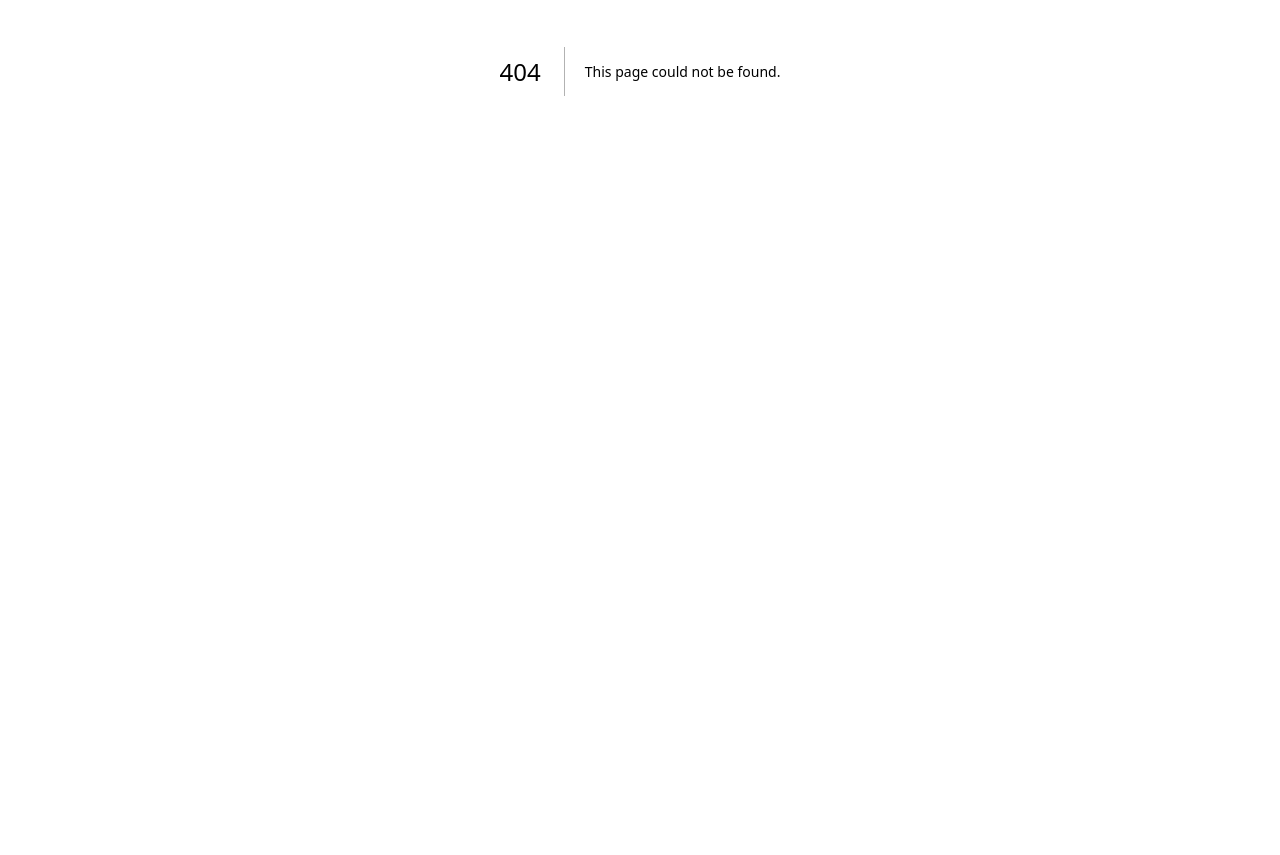
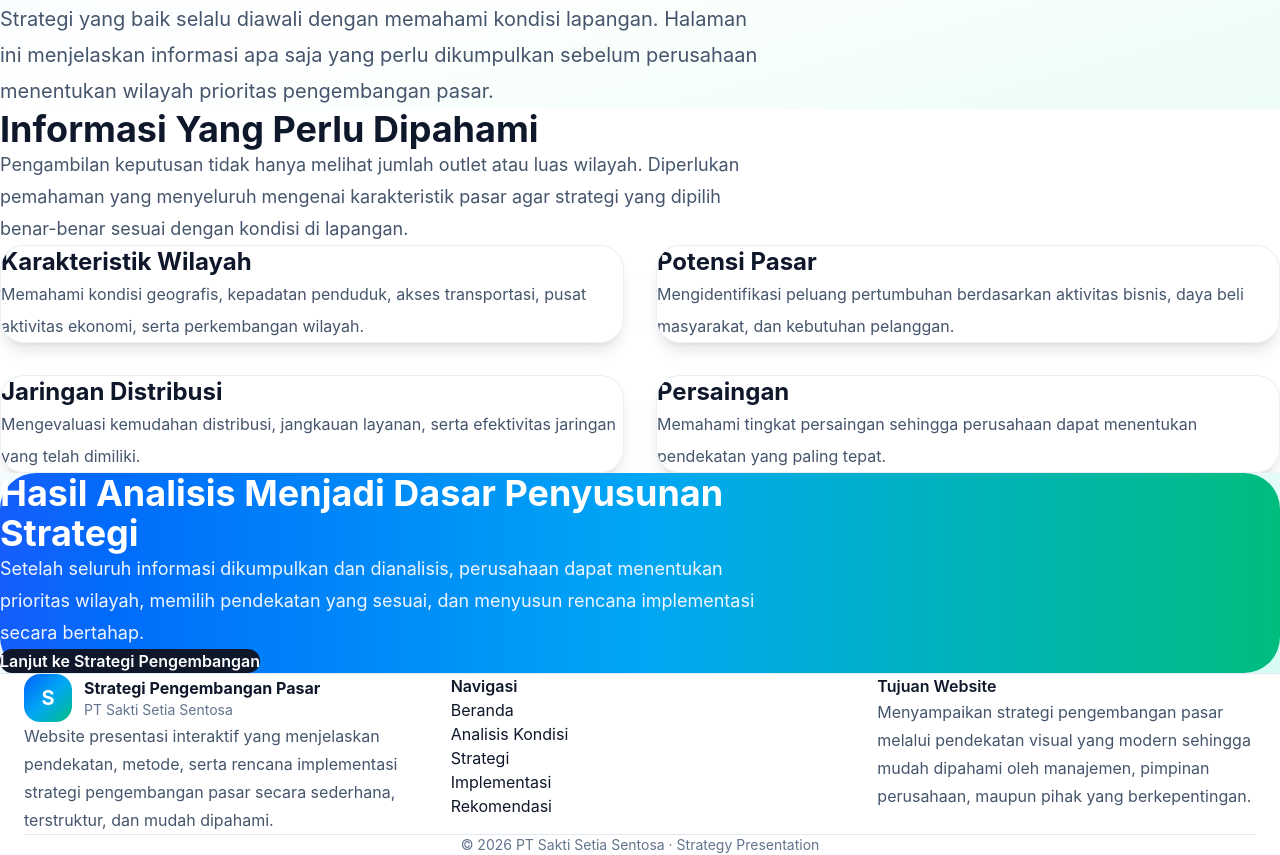
Before and after one commit to dawudsw0491-cell/market-strategy-presentation, a Next.js app: page /analisis-kondisi in a window 1280 px wide. Before the commit this address had no page. Shown: the part 329-1184 px from the top of the page. Before the commit the page ends 800 px from the top, so only its background shows below. Built offline with nearby package versions, Linux system fonts and the light colour scheme.

Commit message:
feat: create market analysis page

```diff
--- /dev/null
+++ b/app/analisis-kondisi/page.tsx
@@ -0,0 +1,107 @@
+import Footer from "@/components/layout/footer";
+import Navbar from "@/components/layout/navbar";
+
+import Button from "@/components/ui/button";
+import Card from "@/components/ui/card";
+import Container from "@/components/ui/container";
+import Section from "@/components/ui/section";
+
+export default function AnalisisKondisiPage() {
+  return (
+    <>
+      <Navbar />
+
+      <main>
+        <Section background="gradient">
+          <Container>
+            <div className="max-w-4xl">
+              <span className="mb-5 inline-flex rounded-full bg-blue-100 px-4 py-2 text-sm font-semibold text-blue-700">
+                Analisis Kondisi
+              </span>
+
+              <h1 className="text-5xl font-extrabold leading-tight text-slate-900 lg:text-6xl">
+                Memahami Kondisi Pasar Sebelum Menentukan Strategi
+              </h1>
+
+              <p className="mt-8 max-w-3xl text-xl leading-9 text-slate-600">
+                Strategi yang baik selalu diawali dengan memahami kondisi
+                lapangan. Halaman ini menjelaskan informasi apa saja yang perlu
+                dikumpulkan sebelum perusahaan menentukan wilayah prioritas
+                pengembangan pasar.
+              </p>
+            </div>
+          </Container>
+        </Section>
+
+        <Section background="white">
+          <Container>
+            <div className="mb-14 max-w-3xl">
+              <h2 className="text-4xl font-bold text-slate-900">
+                Informasi Yang Perlu Dipahami
+              </h2>
+
+              <p className="mt-5 text-lg leading-8 text-slate-600">
+                Pengambilan keputusan tidak hanya melihat jumlah outlet atau
+                luas wilayah. Diperlukan pemahaman yang menyeluruh mengenai
+                karakteristik pasar agar strategi yang dipilih benar-benar
+                sesuai dengan kondisi di lapangan.
+              </p>
+            </div>
+
+            <div className="grid gap-8 md:grid-cols-2">
+              <Card
+                title="Karakteristik Wilayah"
+                description="Memahami kondisi geografis, kepadatan penduduk, akses transportasi, pusat aktivitas ekonomi, serta perkembangan wilayah."
+              />
+
+              <Card
+                title="Potensi Pasar"
+                description="Mengidentifikasi peluang pertumbuhan berdasarkan aktivitas bisnis, daya beli masyarakat, dan kebutuhan pelanggan."
+              />
+
+              <Card
+                title="Jaringan Distribusi"
+                description="Mengevaluasi kemudahan distribusi, jangkauan layanan, serta efektivitas jaringan yang telah dimiliki."
+              />
+
+              <Card
+                title="Persaingan"
+                description="Memahami tingkat persaingan sehingga perusahaan dapat menentukan pendekatan yang paling tepat."
+              />
+            </div>
+          </Container>
+        </Section>
+
+        <Section>
+          <Container>
+            <div className="rounded-[36px] bg-gradient-to-r from-blue-600 via-sky-500 to-emerald-500 p-10 text-white lg:p-14">
+              <div className="max-w-3xl">
+                <h2 className="text-4xl font-bold">
+                  Hasil Analisis Menjadi Dasar Penyusunan Strategi
+                </h2>
+
+                <p className="mt-6 text-lg leading-8 text-blue-50">
+                  Setelah seluruh informasi dikumpulkan dan dianalisis,
+                  perusahaan dapat menentukan prioritas wilayah, memilih
+                  pendekatan yang sesuai, dan menyusun rencana implementasi
+                  secara bertahap.
+                </p>
+
+                <div className="mt-10">
+                  <Button
+                    href="/strategi-pengembangan"
+                    variant="secondary"
+                  >
+                    Lanjut ke Strategi Pengembangan
+                  </Button>
+                </div>
+              </div>
+            </div>
+          </Container>
+        </Section>
+      </main>
+
+      <Footer />
+    </>
+  );
+}
```
